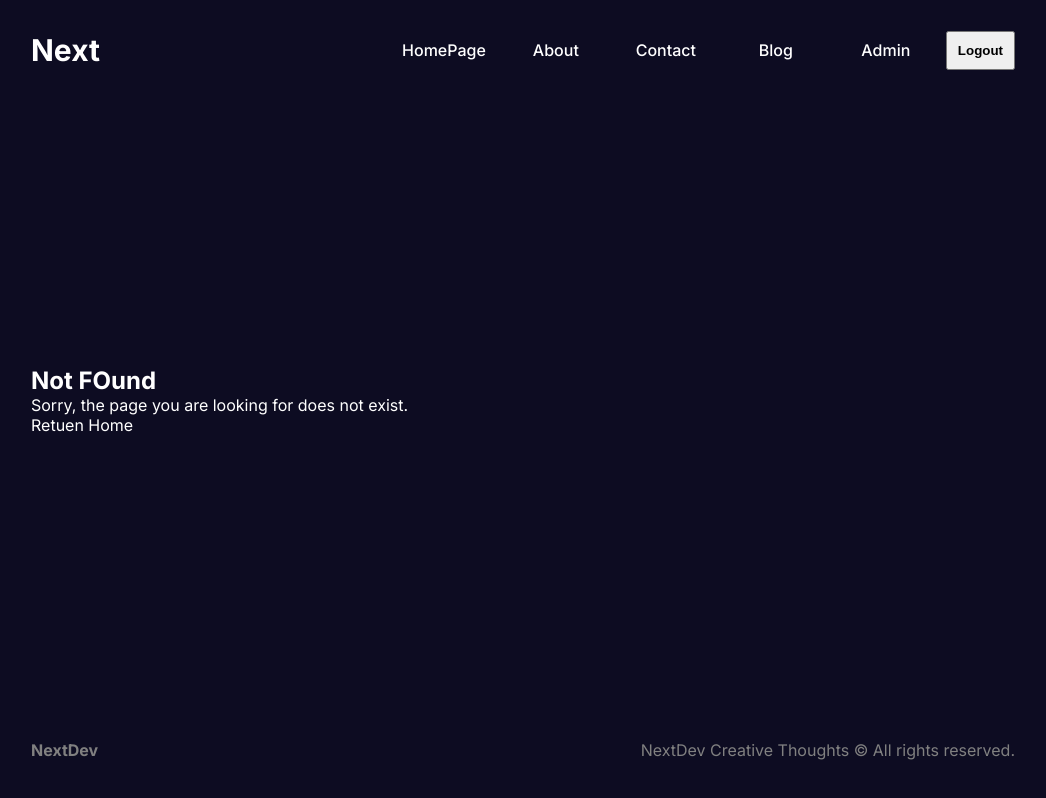
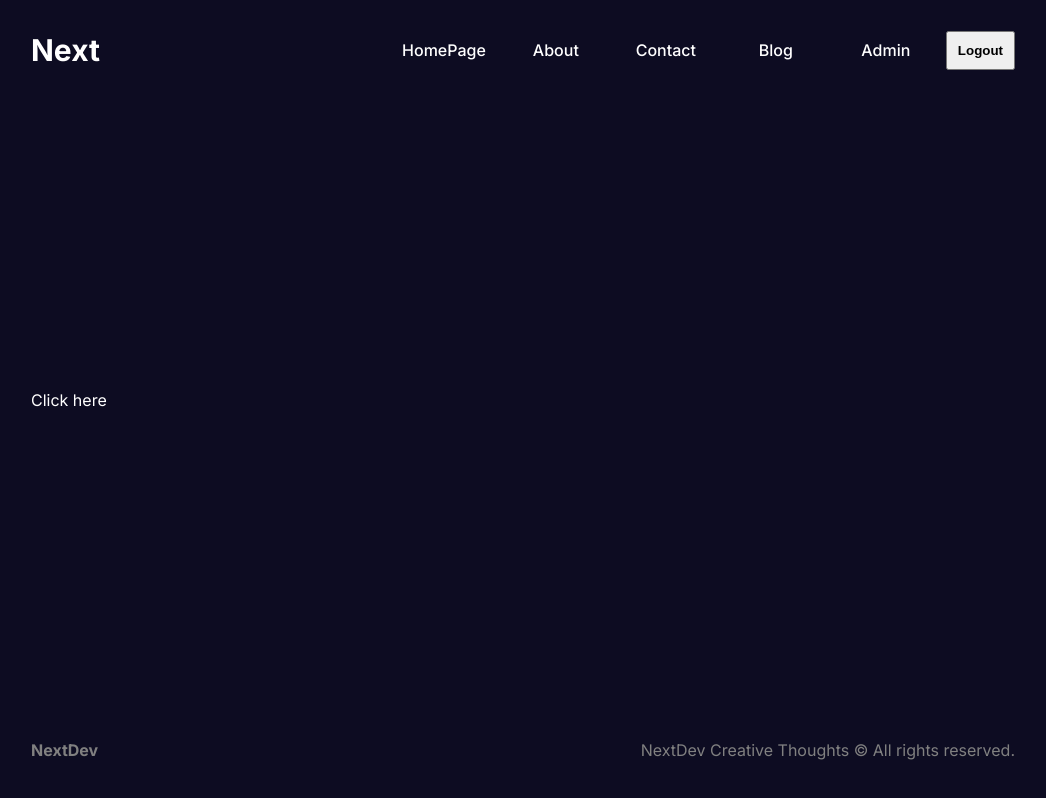
Before and after one commit to sandeeppatil1998/next14-course, a Next.js app: page /navigationtest in a window 1280 px wide. Before the commit this address had no page. Shown: the whole page, without its empty margins (117-1163 px from the left). Built offline with nearby package versions, Linux system fonts and the light colour scheme.

Commit message:
add navigation

```diff
--- /dev/null
+++ b/src/app/navigationtest/page.jsx
@@ -0,0 +1,9 @@
+import Link from "next/link";
+
+const NavigationTestPage = () =>{
+    return (
+        <Link href='/'>Click here</Link>
+    )
+}
+
+export default NavigationTestPage;
--- a/src/app/page.jsx
+++ b/src/app/page.jsx
@@ -2,6 +2,7 @@
 import styles from './home.module.css'
 
 const Home =() =>{
+
   return (
     <div className={styles.container}>
       <div className={styles.textContainer}>
```
Also changed, not shown: src/app/contact/page.jsx (line endings or trailing spaces).
